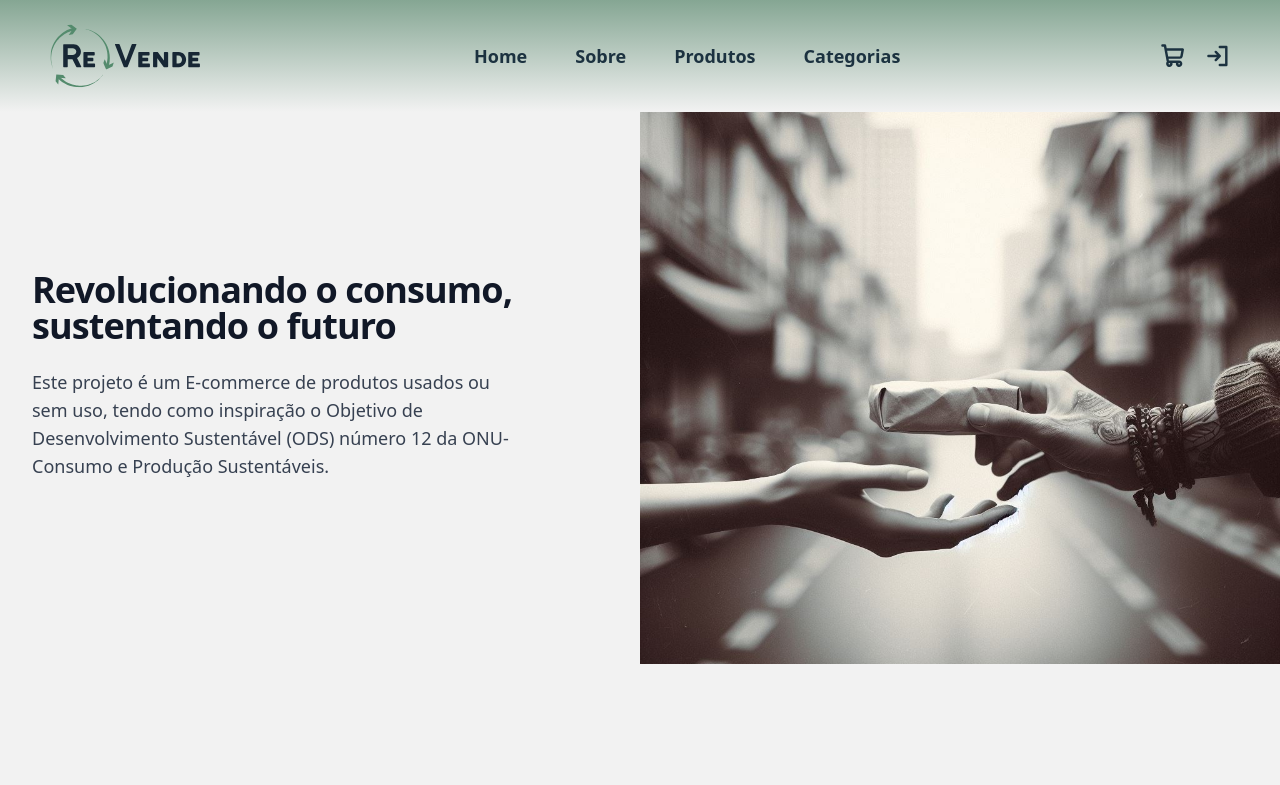
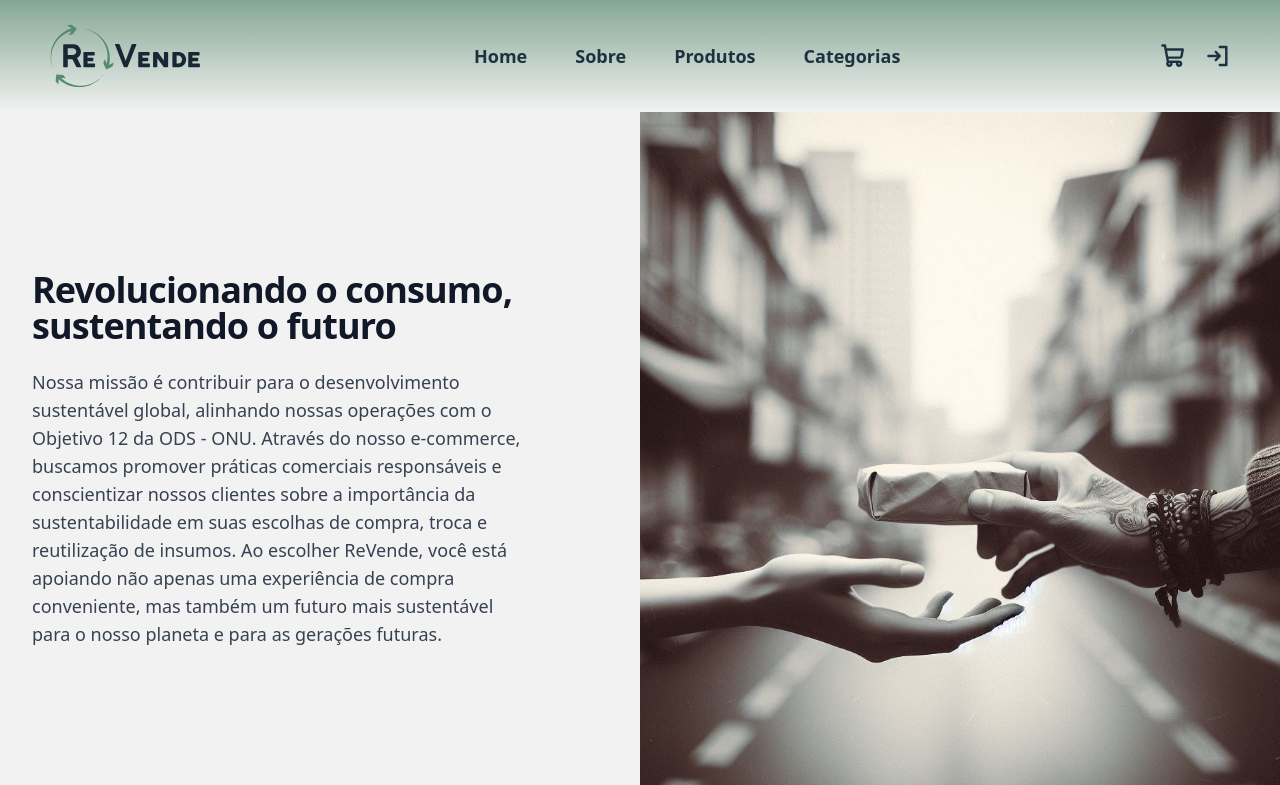
Before and after one commit to ecommerceGrupo03/ReVende-React, a React (Vite) app in the folder ReVende-React/: page /about in a window 1280 px wide. Shown: the top 785 px of the page. Built offline with nearby package versions, Linux system fonts and the light colour scheme.

Commit message:
Mudanças texto About

```diff
--- a/ReVende-React/src/pages/about/About.tsx
+++ b/ReVende-React/src/pages/about/About.tsx
@@ -14,7 +14,9 @@ const About = () => {
                 sustentando o futuro
               </h2>
               <p className="text-base text-gray-700 md:text-lg">
-                Este projeto é um E-commerce de produtos usados ou sem uso, tendo como inspiração o Objetivo de Desenvolvimento Sustentável (ODS) número 12 da ONU- Consumo e Produção Sustentáveis.
+              Nossa missão é contribuir para o desenvolvimento sustentável global, alinhando nossas operações com o Objetivo 12 da ODS - ONU.
+              Através do nosso e-commerce, buscamos promover práticas comerciais responsáveis e conscientizar nossos clientes sobre a importância da sustentabilidade em suas escolhas de compra, troca e reutilização de insumos.
+              Ao escolher ReVende, você está apoiando não apenas uma experiência de compra conveniente, mas também um futuro mais sustentável para o nosso planeta e para as gerações futuras.
               </p>
             </div>
           </div>
```
